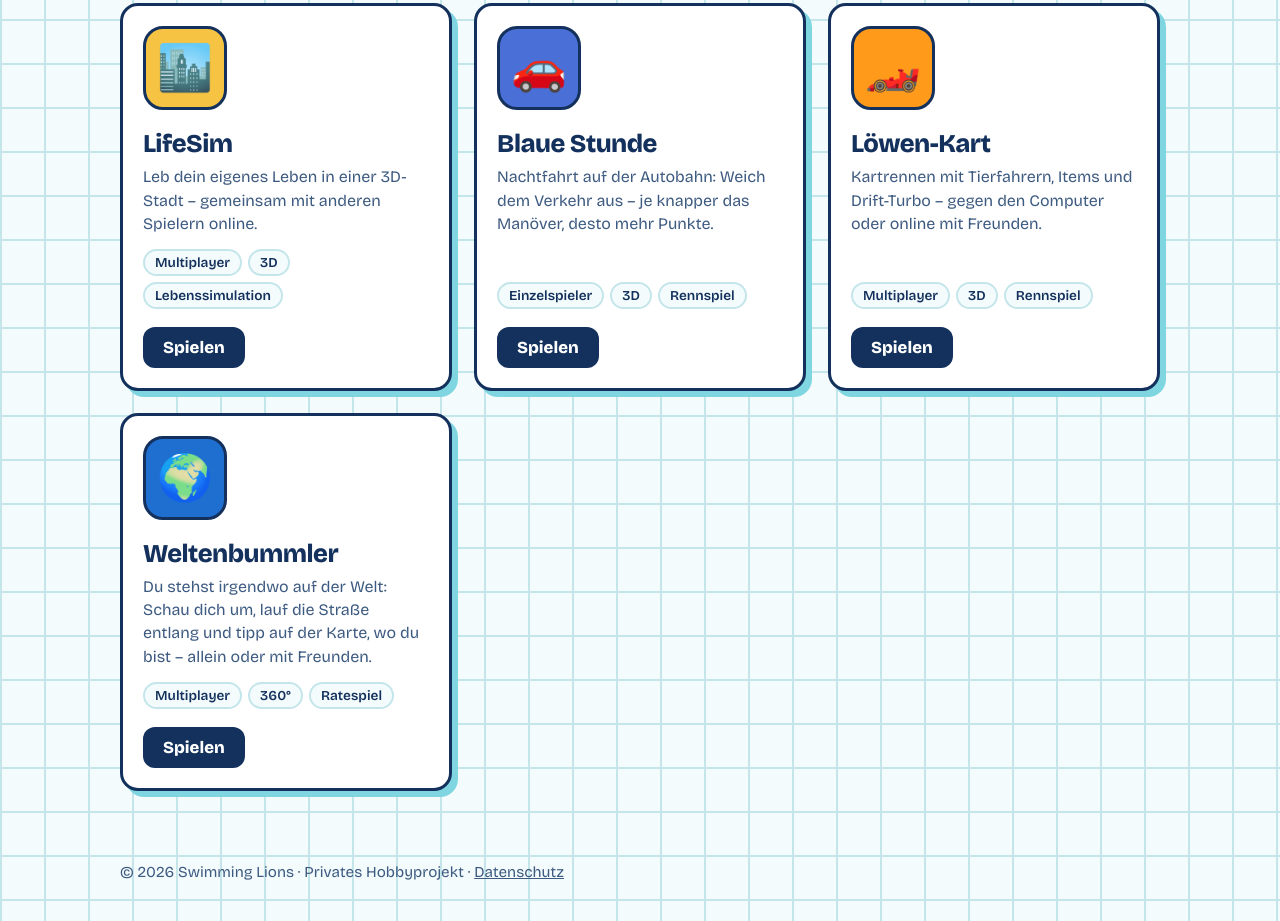
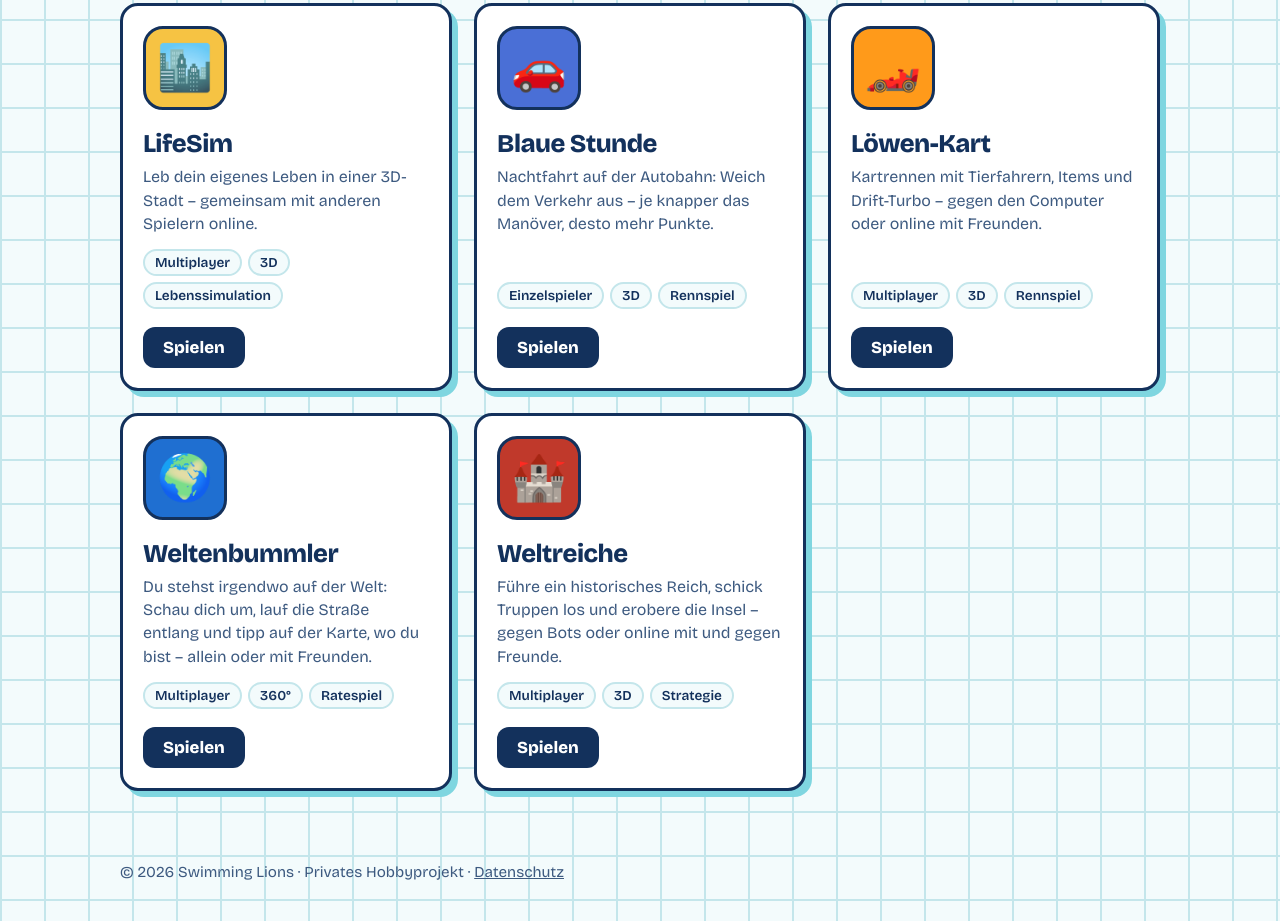
Before and after one commit to taddelcoder-svg/spielesammlung, a plain HTML site: page index.html in a window 1280 px wide. Shown: the part 377-1298 px from the top of the page. Drawn offline with Linux system fonts and the light colour scheme.

Commit message:
Spielesammlung: Weltreiche eingetragen
Co-Authored-By: Claude Opus 5.5 <noreply@anthropic.com>

```diff
--- a/index.html
+++ b/index.html
@@ -220,6 +220,15 @@ const SPIELE = [
     tags: ["Multiplayer", "360°", "Ratespiel"],
     link: "https://taddelgeo.onrender.com",
     neuerTab: false
+  },
+  {
+    name: "Weltreiche",
+    beschreibung: "Führe ein historisches Reich, schick Truppen los und erobere die Insel – gegen Bots oder online mit und gegen Freunde.",
+    icon: "🏰",
+    farbe: "#c0392b",
+    tags: ["Multiplayer", "3D", "Strategie"],
+    link: "https://weltreiche.onrender.com",
+    neuerTab: false
   }
 ];
 
```
